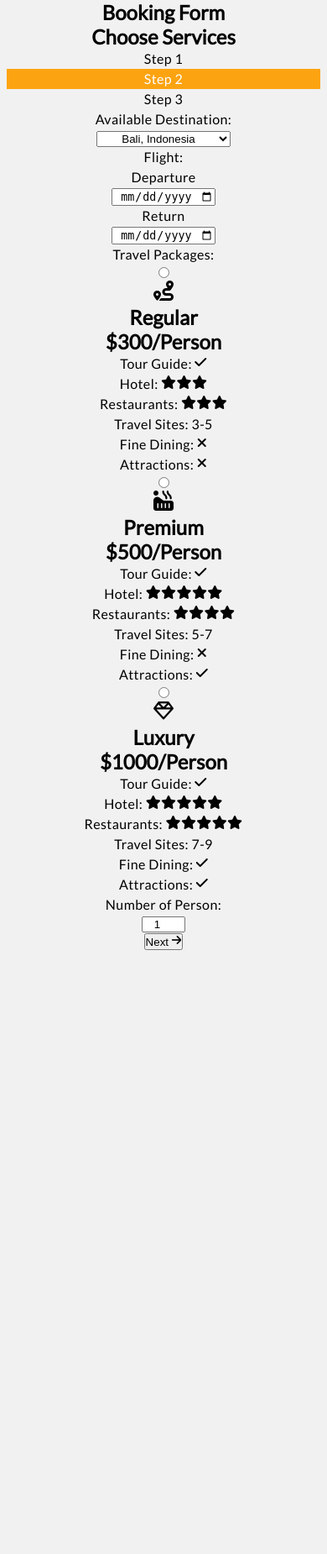
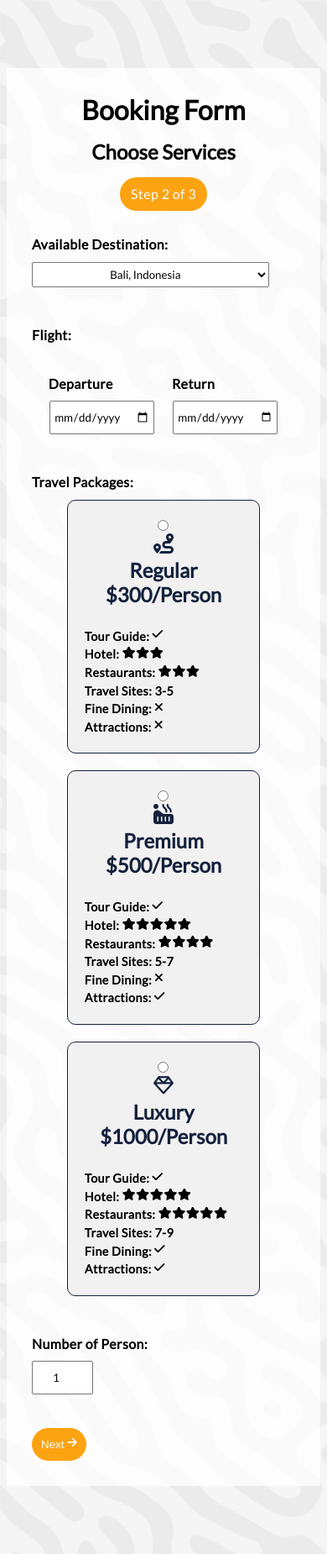
Before and after one commit to javaliKai/GoTravel, a PHP site: page /booknow2.html in a window 390 px wide. Shown: the part 83-1933 px from the top of the page at 84% size. Before the commit the page ends 1214 px from the top, so only its background shows below. Run offline with PHP 8.4, Linux system fonts and the light colour scheme; some libraries are stand-ins or nearby versions.

Commit message:
Media query for the booking pages

```diff
--- a/assets/css/mobile.css
+++ b/assets/css/mobile.css
@@ -362,4 +362,239 @@
     font-size: 1.2rem;
   }
   /* FOOTER SECTION STYLE ENDS HERE */
+  /*********************************************/
+  /* INDEX STYLE ENDS HERE */
+
+  /*********************************************/
+  /* BOOKING PAGE STYLE STARTS HERE */
+  .booking-page {
+    /* height: 75.5625rem; */
+    /* height: 85.5625rem; */
+    position: relative;
+  }
+
+  .booking-page::after {
+    /* I use this trick to make the background image more transparent*/
+    content: '';
+    background-image: url('../Images/repeating-bg.jpg');
+    background-size: cover;
+    background-repeat: repeat-y;
+    opacity: 0.3;
+    top: 0;
+    left: 0;
+    bottom: 0;
+    right: 0;
+    position: absolute;
+    z-index: -1;
+  }
+
+  .booking-form {
+    margin: 5.08625rem auto 5.08625rem auto;
+  }
+
+  .booking-form .container {
+    margin: 0 auto;
+    max-width: 48.0625rem;
+    position: relative;
+    top: 15%;
+    padding: 1.875rem;
+    background-color: rgba(255, 255, 255, 0.78);
+  }
+
+  .booking-form .container-header {
+    text-align: center;
+    text-transform: capitalize;
+  }
+
+  .booking-form .container-header h1 {
+    font-size: 2rem;
+    margin-bottom: 1rem;
+  }
+
+  .booking-form .container-progress {
+    margin-top: 1rem;
+  }
+
+  .booking-form .container-progress .step1,
+  .booking-form .container-progress .step2,
+  .booking-form .container-progress .step3 {
+    display: none;
+  }
+
+  .booking-form .container-progress .step-mobile {
+    text-align: center;
+    display: inline-block;
+    width: 33%;
+    margin: 0;
+    border-radius: 20px;
+  }
+
+  .booking-form .container-progress p {
+    color: white;
+    background-color: var(--Orange);
+    padding: 0.5rem;
+  }
+
+  .booking-form form {
+    text-align: left;
+  }
+
+  .booking-form form p {
+    font-weight: bold;
+    margin-top: 1.5625rem;
+    margin-bottom: 0.5375rem;
+    text-align: left;
+  }
+
+  .booking-form form input[type='text'],
+  .booking-form form input[type='email'],
+  .booking-form form input[type='date'],
+  .booking-form form input[type='tel'],
+  .booking-form form select {
+    width: 90%;
+    height: 1.875rem;
+    margin-bottom: 1.25rem;
+    padding: 0.1875rem;
+    font-family: 'Lato', sans-serif;
+    text-align: left;
+  }
+
+  .booking-form form input[type='radio'] {
+    cursor: pointer;
+  }
+
+  .booking-form form input[type='number'] {
+    width: 20%;
+    height: 1.875rem;
+    margin-bottom: 1.25rem;
+    padding: 0.1875rem;
+    font-family: 'Lato', sans-serif;
+  }
+
+  .booking-form form input[type='checkbox'] {
+    width: 1rem;
+    height: 1rem;
+    margin-right: 5px;
+  }
+
+  .booking-form form textarea {
+    font-family: 'Lato', sans-serif;
+    letter-spacing: 1.2px;
+  }
+
+  .booking-form form .radio-input {
+    margin-bottom: 2.8125rem;
+    text-align: left;
+  }
+
+  .booking-form form input[type='file'] {
+    margin-bottom: 2.8125rem;
+  }
+
+  .booking-form .next-button {
+    background-color: var(--Orange);
+    padding: 0.625rem;
+    margin-top: 1.25rem;
+    color: var(--White);
+    text-decoration: none;
+    border: 1px solid var(--Orange);
+    border-radius: 20px;
+    display: inline-block;
+    transition: all ease-in 0.22s;
+    cursor: pointer;
+  }
+
+  .booking-form .next-button:hover {
+    background-color: var(--White);
+    color: var(--Orange);
+  }
+
+  .booking-form form .flight-input {
+    display: flex;
+    justify-content: space-evenly;
+    flex-wrap: wrap;
+    text-align: center;
+  }
+
+  .booking-form form .travel-packages {
+    display: flex;
+    justify-content: space-between;
+    flex-wrap: wrap;
+    text-align: center;
+    flex-direction: column;
+    align-items: center;
+  }
+
+  .booking-form form .travel-packages .package-item {
+    width: 60%;
+    /* min-height: 45vh; */
+    background-color: var(--Lightgray);
+    border: 1px solid var(--Navy);
+    border-radius: 0.625rem;
+    padding: 1.25rem;
+    text-align: center;
+    margin-bottom: 1.25rem;
+  }
+
+  .booking-form form .travel-packages .package-item label {
+    cursor: pointer;
+  }
+
+  .booking-form form .travel-packages .package-item p {
+    text-align: left;
+    margin: 0;
+    font-size: 0.9rem;
+  }
+
+  .booking-form form .travel-packages .package-item h2 {
+    color: #14213d;
+  }
+
+  .booking-form form .travel-packages .package-description {
+    margin-top: 25px;
+  }
+
+  .booking-form .container .booking-details {
+    text-align: center;
+    margin-top: 3.125rem;
+    margin-bottom: 3.125rem;
+  }
+
+  .booking-form .container table {
+    border-collapse: collapse;
+    width: 100%;
+  }
+
+  .booking-form .container table td,
+  .booking-form .container table th {
+    border: 1px solid #dddddd;
+    text-align: left;
+    padding: 8px;
+  }
+
+  .booking-form .container table tr:nth-child(even) {
+    background-color: #dddddd;
+  }
+
+  .booking-form .container .booking-caption p {
+    width: 85%;
+    text-align: left;
+  }
+
+  .booking-form .container .finish-button {
+    margin-top: 100px;
+    display: block;
+    text-align: center;
+  }
+
+  .booking-page .finish {
+    margin: 0 auto;
+    height: 100vh;
+    padding: 50px;
+  }
+
+  .booking-page .finish-container {
+    text-align: center;
+  }
+  /* BOOKING PAGE STYLE ENDS HERE */
 }
--- a/assets/css/style.css
+++ b/assets/css/style.css
@@ -475,6 +475,7 @@ p {
   }
 
   .booking-form .container-progress {
+    display: flex;
     min-height: 5vh;
     border: 1px solid var(--Lightgray);
     border-radius: 20px;
@@ -489,6 +490,10 @@ p {
     width: 33%;
     margin: 0;
     border-radius: 20px;
+  }
+
+  .booking-form .container-progress .step-mobile {
+    display: none;
   }
 
   .booking-form .container-progress p {
--- a/booknow1.html
+++ b/booknow1.html
@@ -37,6 +37,7 @@
           <div class="step1" style="background-color:var(--Orange);"><p style="color: white">Step 1</p></div>
           <div class="step2"><p>Step 2</p></div>
           <div class="step3"><p>Step 3</p></div>
+          <div class="step-mobile"><p>Step 1 of 3</p></div>
         </div>
         <form action="./booknow2.html">
           <p>Full Name:</p>
--- a/booknow2.html
+++ b/booknow2.html
@@ -37,6 +37,7 @@
           <div class="step1"><p>Step 1</p></div>
           <div class="step2" style="background-color:var(--Orange);"><p style="color: white">Step 2</p></div>
           <div class="step3"><p>Step 3</p></div>
+          <div class="step-mobile"><p>Step 2 of 3</p></div>
         </div>
         <form action="./booknow3.html">
           <p>Available Destination:</p>
--- a/booknow3.html
+++ b/booknow3.html
@@ -37,6 +37,7 @@
           <div class="step1"><p>Step 1</p></div>
           <div class="step2" ><p>Step 2</p></div>
           <div class="step3" style="background-color:var(--Orange); "><p style="color: white">Step 3</p></div>
+          <div class="step-mobile"><p>Step 3 of 3</p></div>
         </div>
         <div class="booking-details">
           <h3>Booking Details</h3>
```
